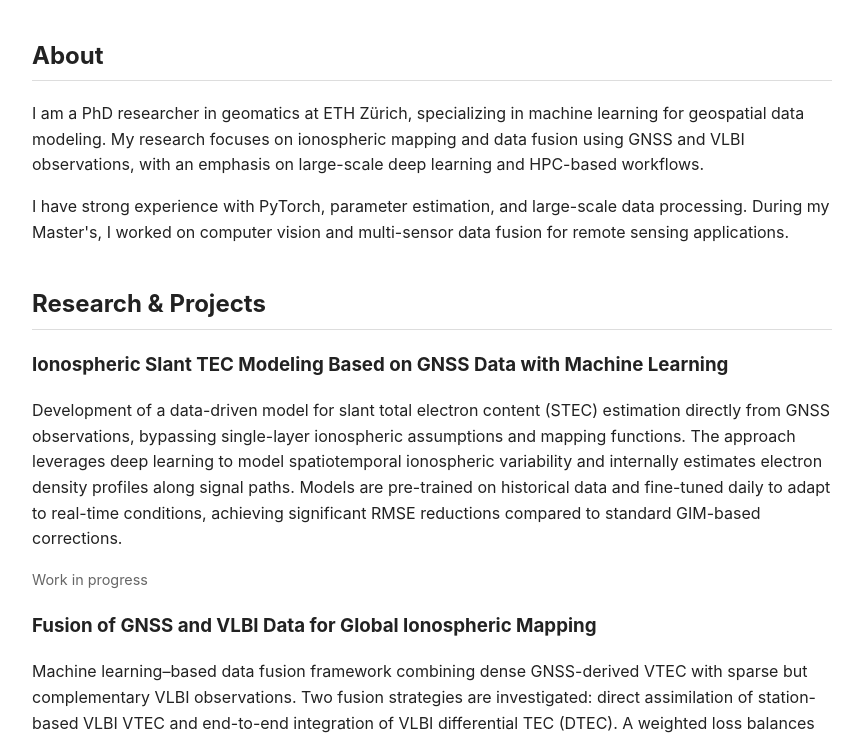
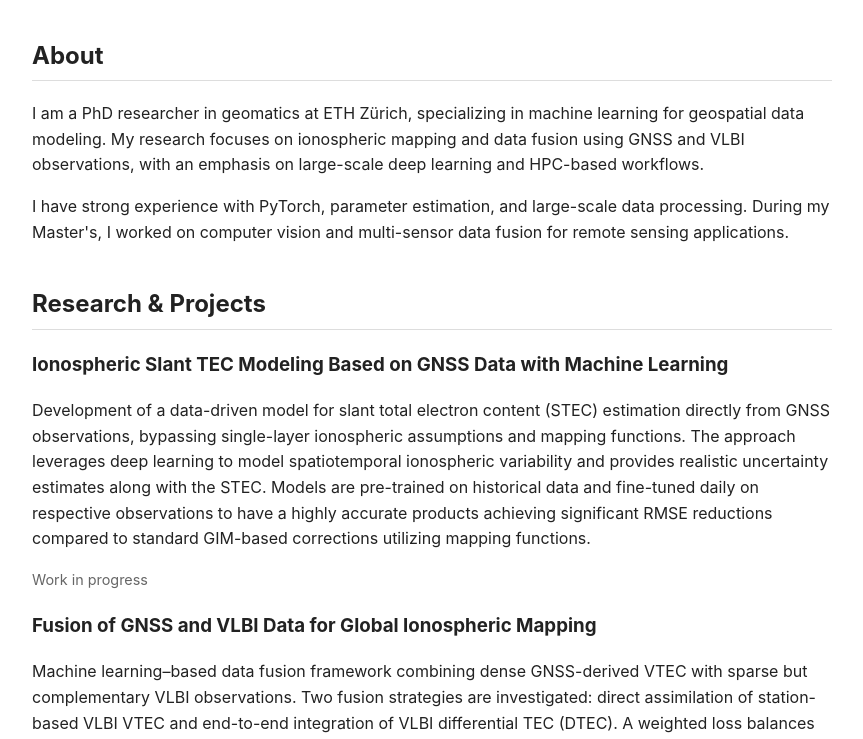
Before and after one commit to arrueegg/arrueegg.github.io, a plain HTML site: page index.html in a window 1280 px wide. Shown: the part 346-1085 px from the top of the page, without its empty margins (208-1071 px from the left). Drawn offline with Linux system fonts and the light colour scheme.

Commit message:
updated projects

```diff
--- a/index.html
+++ b/index.html
@@ -48,10 +48,11 @@
         Development of a data-driven model for slant total electron content (STEC)
         estimation directly from GNSS observations, bypassing single-layer
         ionospheric assumptions and mapping functions. The approach leverages
-        deep learning to model spatiotemporal ionospheric variability and internally
-        estimates electron density profiles along signal paths. Models are pre-trained
-        on historical data and fine-tuned daily to adapt to real-time conditions,
-        achieving significant RMSE reductions compared to standard GIM-based corrections.
+        deep learning to model spatiotemporal ionospheric variability and provides realistic
+        uncertainty estimates along with the STEC. Models are pre-trained
+        on historical data and fine-tuned daily on respective observations to
+        have a highly accurate products achieving significant RMSE reductions
+        compared to standard GIM-based corrections utilizing mapping functions.
       </p>
       <p class="meta">
         Work in progress
```
